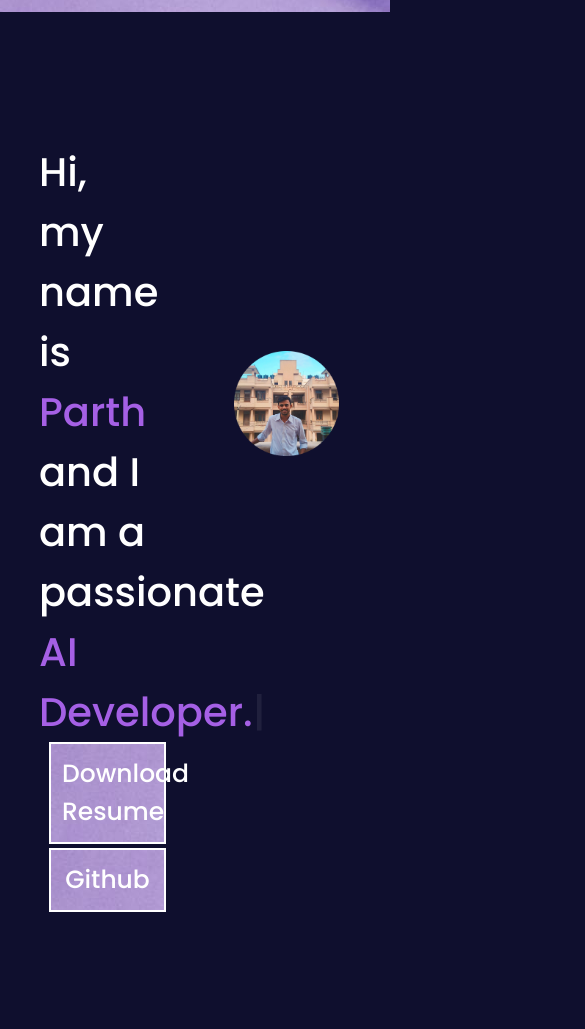
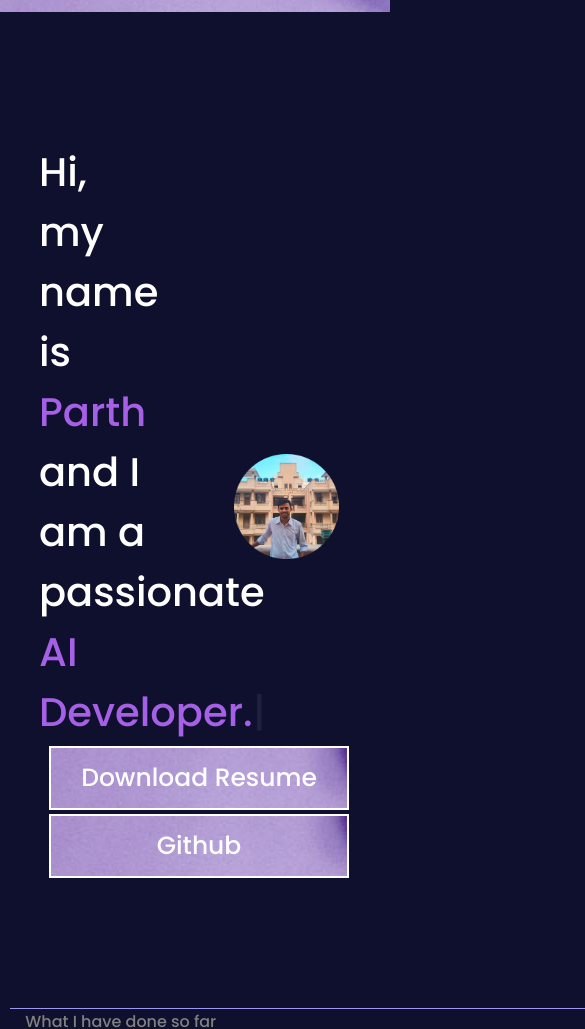
Before and after one commit to parthCJ/website, a plain HTML site: page index.html in a window 390 px wide. Shown: the part 73-1102 px from the top of the page, 585 px wide, since content can reach past the window. Drawn offline with nearby package versions, Linux system fonts and the light colour scheme.

Commit message:
Update index.html

```diff
--- a/index.html
+++ b/index.html
@@ -111,6 +111,13 @@
             max-width: 87vw;
             margin: auto;
             height: 130vh;
+        }
+
+        @media(max-width: 800px) {
+            .leftSection .btn {
+                position: relative;
+                width: 300px;
+            }
         }
 
         .secondSection .box {
@@ -283,7 +290,7 @@
             .line {
                 margin: 0 10px;
                 position: relative;
-                width: 1185px
+                width: 1679px;
             }
         }
 
@@ -373,7 +380,7 @@
             </div>
             <div class="rightSection">
                 <img src="pro-pic-fotor-2025042423132.png" alt style="position: relative;
-    top: -120px;">
+    top: 0px;">
             </div>
         </section>
         <hr class="line">
@@ -471,7 +478,8 @@
         </section>
     </main>
 
-    <footer id="last-section">
+    <footer id="last-section" style="position: relative;
+    width: 1684px;">
         <div class="footer">
             <div class="footer-first"></div>
             <h3>Parth's Developer Portfolio</h3>
```
